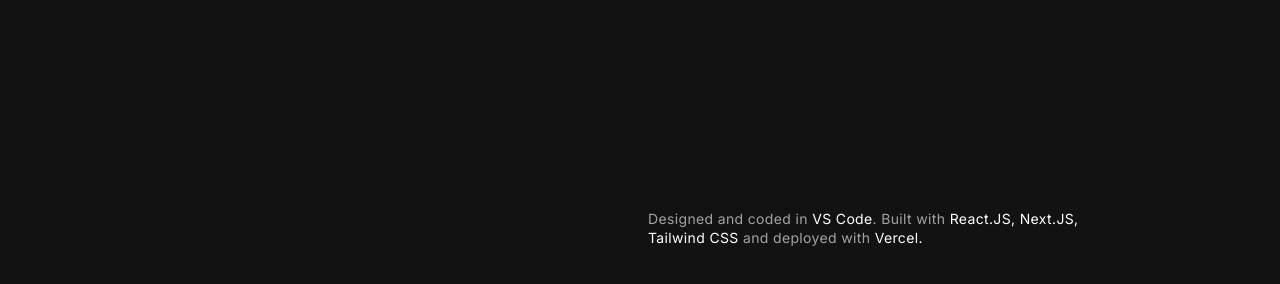
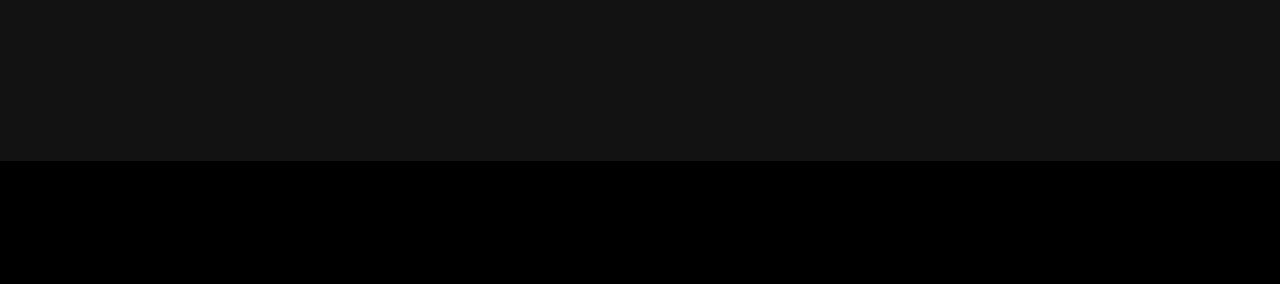
Before and after one commit to RafaelBocsa/my-site, a Next.js app: page / in a window 1280 px wide. Shown: the part 3915-4199 px from the top of the page. After the commit the page ends 4076 px from the top, so only its background shows below. Built offline with nearby package versions, Linux system fonts and the light colour scheme.

Commit message:
edit on bottom of projects

```diff
--- a/components/projects/projects.tsx
+++ b/components/projects/projects.tsx
@@ -43,14 +43,14 @@
               View My Other Projects →
             </a>
           </div>
-          <div className="text-neutral-400 pt-36 text-sm tracking-wide leading-snug max-w-md">
+          {/* <div className="text-neutral-400 pt-36 text-sm tracking-wide leading-snug max-w-md">
             Designed and coded in{" "}
             <div className="inline text-white">VS Code</div>. Built with{" "}
             <div className="inline text-white">React.JS,</div>{" "}
             <div className="inline text-white">Next.JS,</div>{" "}
             <div className="inline text-white">Tailwind CSS</div> and deployed
             with <div className="inline text-white">Vercel.</div>
-          </div>
+          </div> */}
         </div>
       </div>
     </div>
```
